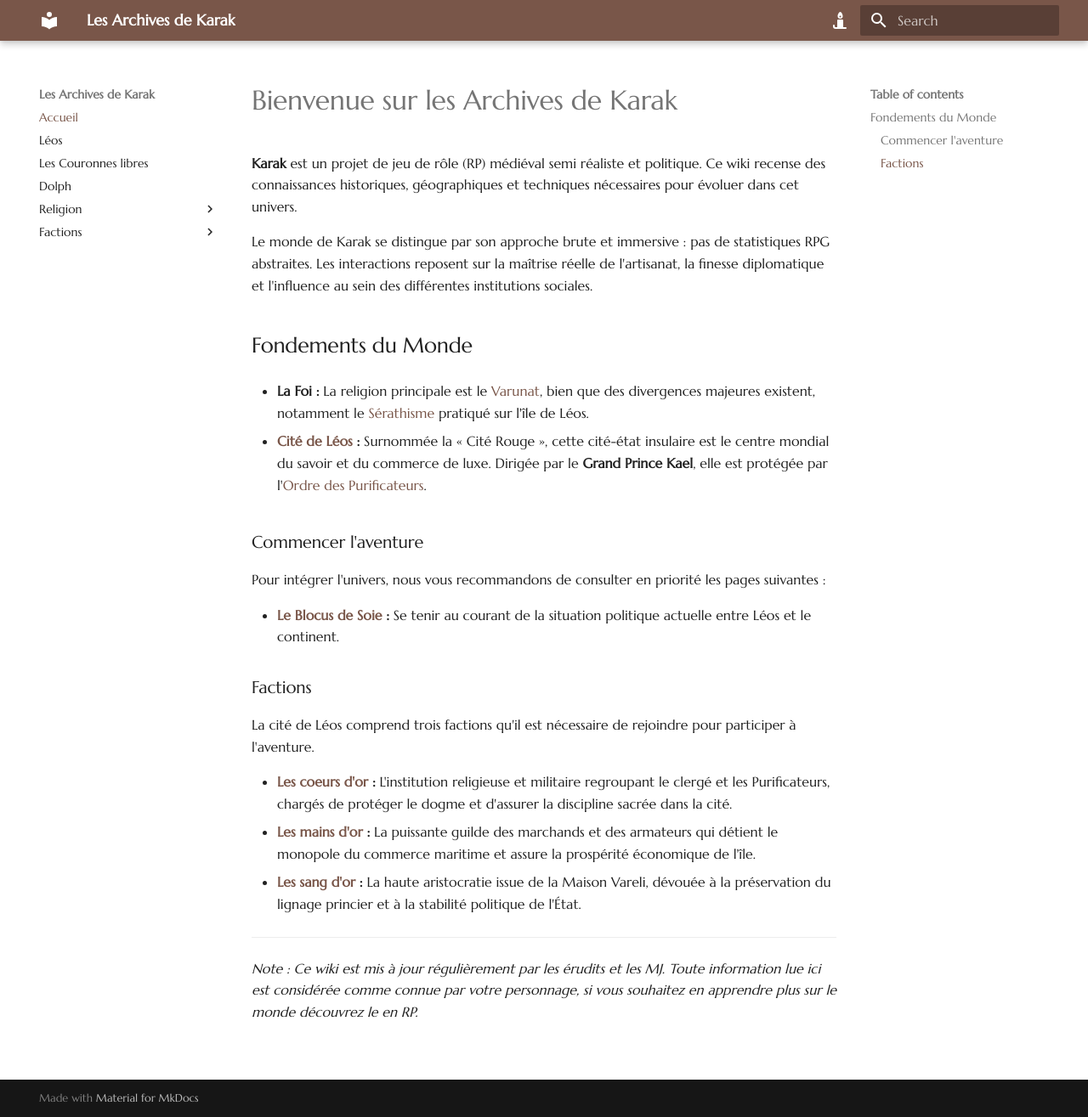
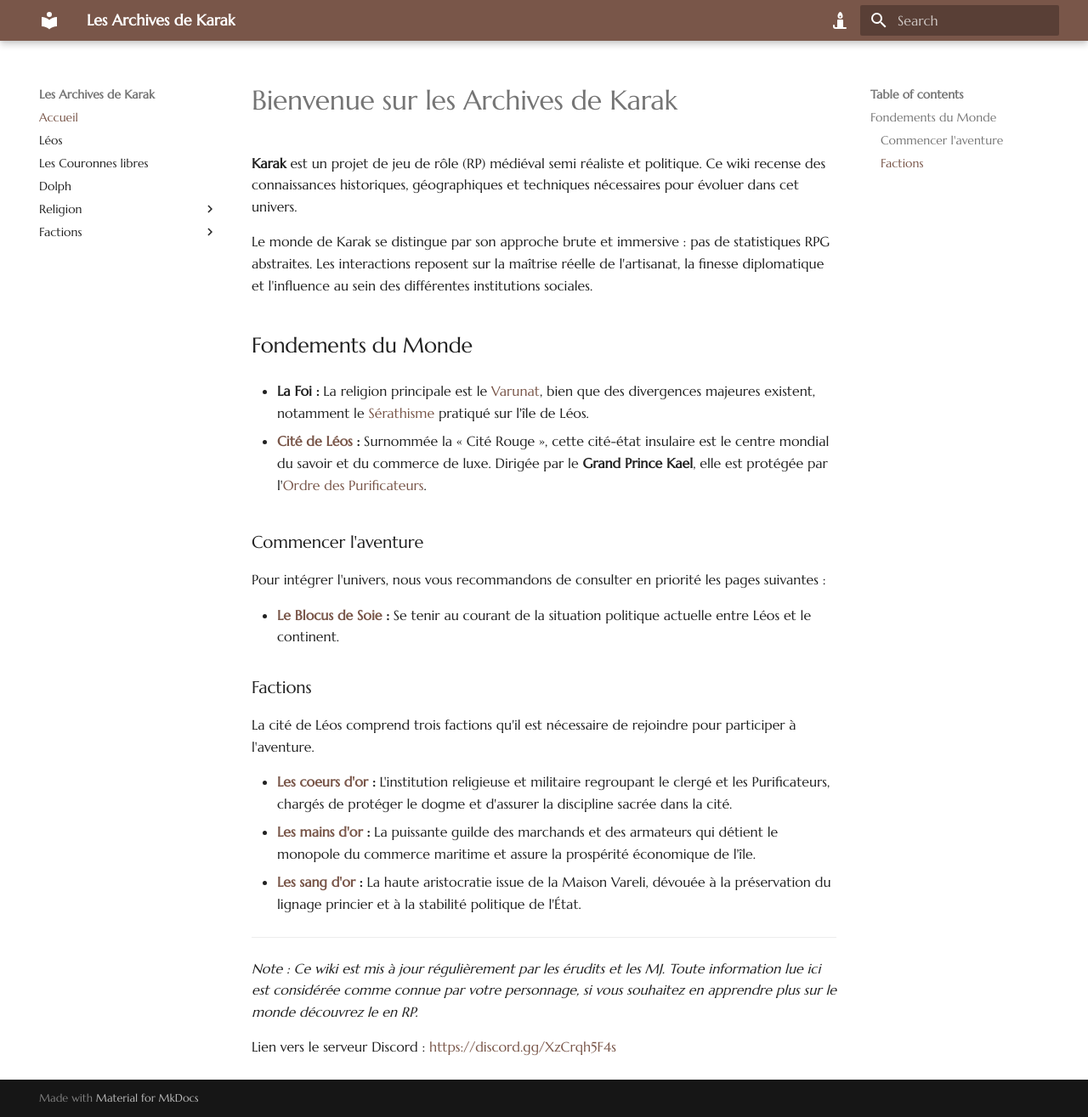
Before and after one commit to Senssiii/senssiii.github.io, an MkDocs documentation site: the page built from docs/index.md, in a window 1280 px wide and 1315 px high. Shown: the whole window at 85% size. Built offline with MkDocs 1.6.1 and Material for MkDocs 9.7.7, drawn with Linux system fonts in a browser that asks for light colours.

Commit message:
Ajout du discord sur le site

```diff
--- a/docs/index.md
+++ b/docs/index.md
@@ -27,3 +27,5 @@ La cité de Léos comprend trois factions qu'il est nécessaire de rejoindre pou
 ---
 
 *Note : Ce wiki est mis à jour régulièrement par les érudits et les MJ. Toute information lue ici est considérée comme connue par votre personnage, si vous souhaitez en apprendre plus sur le monde découvrez le en RP.*
+
+Lien vers le serveur Discord : [https://discord.gg/XzCrqh5F4s](https://discord.gg/XzCrqh5F4s)
```
